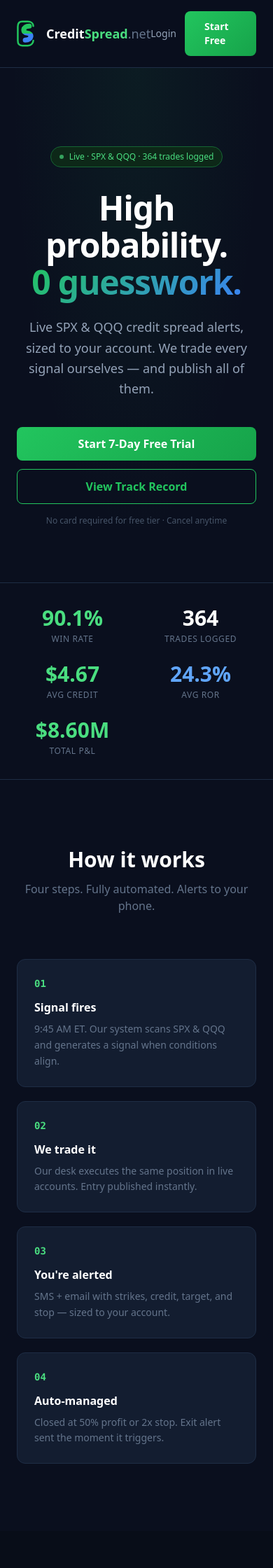
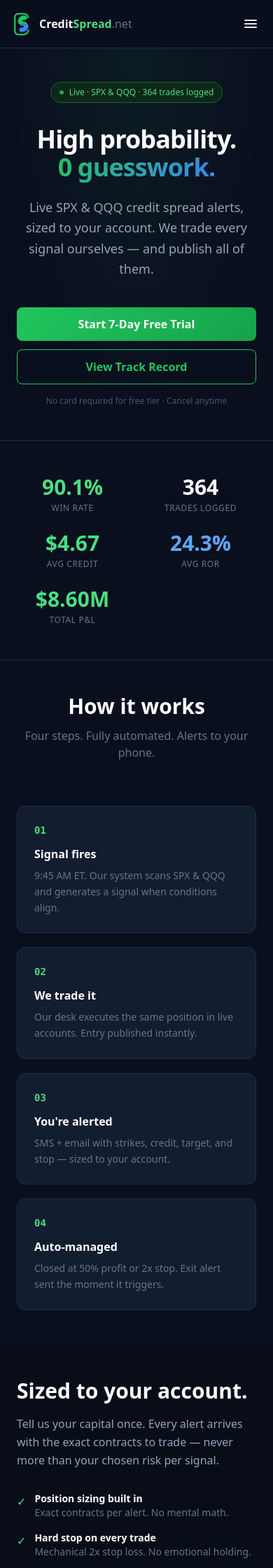
Before and after one commit to ksanju0/creditspread-net, a Flask app: page / in a window 390 px wide. Shown: the top 2240 px of the page at 70% size. Run offline with Flask 3, Linux system fonts and the light colour scheme; data comes from the database, SQL or seed files in the repository; some libraries are stand-ins or nearby versions.

Commit message:
Mobile-responsive: hamburger nav menu, scrollable tables, fluid hero type, tighter phone spacing

```diff
--- a/templates/base.html
+++ b/templates/base.html
@@ -30,7 +30,12 @@ tailwind.config = {
 }
 </script>
 <style>
-  body { background:#0a0f1e; color:#e2e8f0; }
+  body { background:#0a0f1e; color:#e2e8f0; overflow-x:hidden; }
+  * { -webkit-tap-highlight-color: transparent; }
+  /* Tighter section padding on phones */
+  @media (max-width: 640px) {
+    section { padding-top: 3rem !important; padding-bottom: 3rem !important; }
+  }
   .glow { box-shadow: 0 0 30px rgba(34,197,94,0.15); }
   .gradient-text { background: linear-gradient(135deg,#22c55e,#3b82f6); -webkit-background-clip:text; -webkit-text-fill-color:transparent; }
   .card { background:#131d30; border:1px solid #1e2d45; border-radius:12px; }
@@ -50,35 +55,33 @@ tailwind.config = {
 
 <!-- NAV -->
 <nav class="border-b border-dark-border sticky top-0 z-50" style="background:rgba(10,15,30,0.95);backdrop-filter:blur(12px)">
-  <div class="max-w-7xl mx-auto px-6 py-4 flex items-center justify-between">
-    <a href="/" class="flex items-center gap-3">
-      <!-- CS mark: C outline + S letterform split bicolor inside -->
-      <svg width="30" height="38" viewBox="0 0 84 104" fill="none" xmlns="http://www.w3.org/2000/svg">
+  <div class="max-w-7xl mx-auto px-5 md:px-6 py-3.5 flex items-center justify-between">
+    <a href="/" class="flex items-center gap-2.5">
+      <svg width="26" height="33" viewBox="0 0 84 104" fill="none" xmlns="http://www.w3.org/2000/svg" class="flex-shrink-0">
         <defs>
           <clipPath id="sTop"><rect x="0" y="0" width="84" height="52"/></clipPath>
           <clipPath id="sBot"><rect x="0" y="52" width="84" height="52"/></clipPath>
         </defs>
-        <!-- C outline — site green -->
         <path d="M66,22 C66,10 56,4 44,4 L22,4 C10,4 4,12 4,24 L4,80 C4,92 10,100 22,100 L44,100 C56,100 66,92 66,80"
               stroke="#22c55e" stroke-width="7" fill="none" stroke-linecap="round" stroke-linejoin="round"/>
-        <!-- S — upper half green -->
         <path d="M50,22 C22,22 22,50 42,50 C62,50 62,78 34,78"
               stroke="#22c55e" stroke-width="20" fill="none" stroke-linecap="round" clip-path="url(#sTop)"/>
-        <!-- S — lower half blue -->
         <path d="M50,22 C22,22 22,50 42,50 C62,50 62,78 34,78"
               stroke="#3b82f6" stroke-width="20" fill="none" stroke-linecap="round" clip-path="url(#sBot)"/>
       </svg>
-      <!-- Wordmark -->
-      <span class="font-bold text-lg text-white leading-none">Credit<span class="text-green-400">Spread</span><span class="text-slate-500 font-normal">.net</span></span>
+      <span class="font-bold text-base md:text-lg text-white leading-none">Credit<span class="text-green-400">Spread</span><span class="text-slate-500 font-normal">.net</span></span>
     </a>
+
+    <!-- Desktop links -->
     <div class="hidden md:flex items-center gap-8">
       <a href="/performance" class="nav-link text-sm">Performance</a>
       <a href="/how-it-works" class="nav-link text-sm">How It Works</a>
       <a href="/pricing" class="nav-link text-sm">Pricing</a>
       <a href="/blog" class="nav-link text-sm">Blog</a>
-      <span class="badge-live">● LIVE TRADES</span>
     </div>
-    <div class="flex items-center gap-3">
+
+    <!-- Desktop CTA -->
+    <div class="hidden md:flex items-center gap-3">
       {% if current_user.is_authenticated %}
         <a href="/dashboard" class="btn-primary text-sm">Dashboard</a>
       {% else %}
@@ -86,8 +89,49 @@ tailwind.config = {
         <a href="/pricing" class="btn-primary text-sm">Start Free</a>
       {% endif %}
     </div>
+
+    <!-- Mobile hamburger -->
+    <button id="mobile-menu-btn" class="md:hidden flex items-center justify-center w-10 h-10 -mr-2" aria-label="Menu">
+      <svg id="icon-open" width="24" height="24" viewBox="0 0 24 24" fill="none" stroke="#e2e8f0" stroke-width="2" stroke-linecap="round">
+        <line x1="4" y1="7" x2="20" y2="7"/><line x1="4" y1="12" x2="20" y2="12"/><line x1="4" y1="17" x2="20" y2="17"/>
+      </svg>
+      <svg id="icon-close" class="hidden" width="24" height="24" viewBox="0 0 24 24" fill="none" stroke="#e2e8f0" stroke-width="2" stroke-linecap="round">
+        <line x1="6" y1="6" x2="18" y2="18"/><line x1="18" y1="6" x2="6" y2="18"/>
+      </svg>
+    </button>
+  </div>
+
+  <!-- Mobile dropdown -->
+  <div id="mobile-menu" class="hidden md:hidden border-t border-dark-border" style="background:rgba(10,15,30,0.98)">
+    <div class="px-5 py-4 flex flex-col gap-1">
+      <a href="/performance" class="px-3 py-3 rounded-lg text-slate-300 hover:bg-dark-card text-sm">Performance</a>
+      <a href="/how-it-works" class="px-3 py-3 rounded-lg text-slate-300 hover:bg-dark-card text-sm">How It Works</a>
+      <a href="/pricing" class="px-3 py-3 rounded-lg text-slate-300 hover:bg-dark-card text-sm">Pricing</a>
+      <a href="/blog" class="px-3 py-3 rounded-lg text-slate-300 hover:bg-dark-card text-sm">Blog</a>
+      <div class="border-t border-dark-border my-2"></div>
+      {% if current_user.is_authenticated %}
+        <a href="/dashboard" class="btn-primary text-sm text-center">Dashboard</a>
+      {% else %}
+        <a href="/login" class="px-3 py-3 rounded-lg text-slate-300 hover:bg-dark-card text-sm">Login</a>
+        <a href="/pricing" class="btn-primary text-sm text-center mt-1">Start Free Trial</a>
+      {% endif %}
+    </div>
   </div>
 </nav>
+
+<script>
+(function(){
+  var btn = document.getElementById('mobile-menu-btn');
+  var menu = document.getElementById('mobile-menu');
+  var iOpen = document.getElementById('icon-open');
+  var iClose = document.getElementById('icon-close');
+  if (btn) btn.addEventListener('click', function(){
+    var hidden = menu.classList.toggle('hidden');
+    iOpen.classList.toggle('hidden', !hidden);
+    iClose.classList.toggle('hidden', hidden);
+  });
+})();
+</script>
 
 {% block content %}{% endblock %}
 
--- a/templates/index.html
+++ b/templates/index.html
@@ -12,7 +12,7 @@
       Live · SPX &amp; QQQ · {{ total_trades }} trades logged
     </div>
 
-    <h1 class="text-5xl md:text-6xl font-bold mb-6 leading-[1.1] tracking-tight">
+    <h1 class="text-4xl sm:text-5xl md:text-6xl font-bold mb-6 leading-[1.1] tracking-tight">
       <span class="text-white">High probability.</span><br>
       <span class="gradient-text">0 guesswork.</span>
     </h1>
@@ -167,8 +167,8 @@
       </div>
       <a href="/performance" class="btn-secondary text-sm">View all</a>
     </div>
-    <div class="card overflow-hidden">
-      <table class="w-full">
+    <div class="card overflow-x-auto">
+      <table class="w-full min-w-[640px]">
         <thead>
           <tr style="background:#0d1829">
             {% for h in ["Date","Spread","Credit","ROR","VIX","Result","P&L"] %}
```
